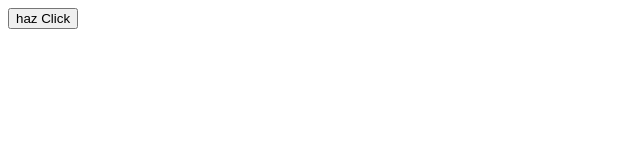
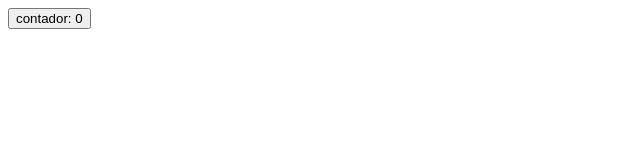
Before and after one commit to Lobonjulian/react-todo, a React (Vite) app: page / in a window 1280 px wide. Shown: the top 160 px of the page, without its empty margins (0-640 px from the left). Built offline with nearby package versions, Linux system fonts and the light colour scheme.

Commit message:
useStates

```diff
--- a/src/App.jsx
+++ b/src/App.jsx
@@ -1,21 +1,15 @@
-import PropTypes from "prop-types";
-
-const Mybutton = ({ text, handleClick }) => {
-  return <button onClick={handleClick}>{text}</button>;
-};
-
-Mybutton.protoTypes = {
-  text: PropTypes.string.isRequired,
-  handleClick: PropTypes.func.isRequired,
-};
+import { useState } from "react";
 
 const App = () => {
-  const handleClick = () => {
-    console.log("haz realizado un click");
+  const [contador, setContador] = useState(0);
+
+  const handleClickIncrement = () => {
+    setContador(contador + 1);
   };
+
   return (
     <div className="container">
-      <Mybutton text="haz Click" handleClick={handleClick} />
+      <button onClick={handleClickIncrement}> contador: {contador}</button>
     </div>
   );
 };
```
Also changed, not shown: src/Readme.md.
